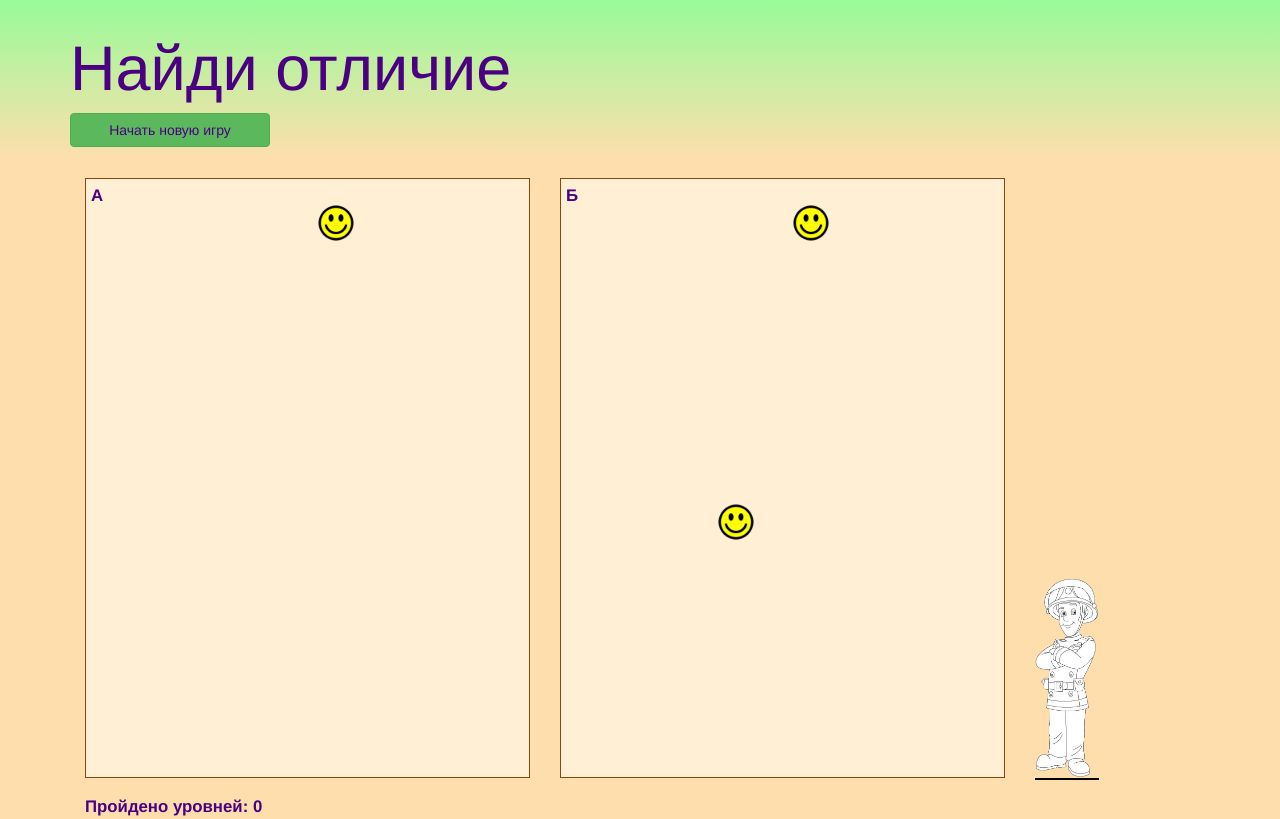
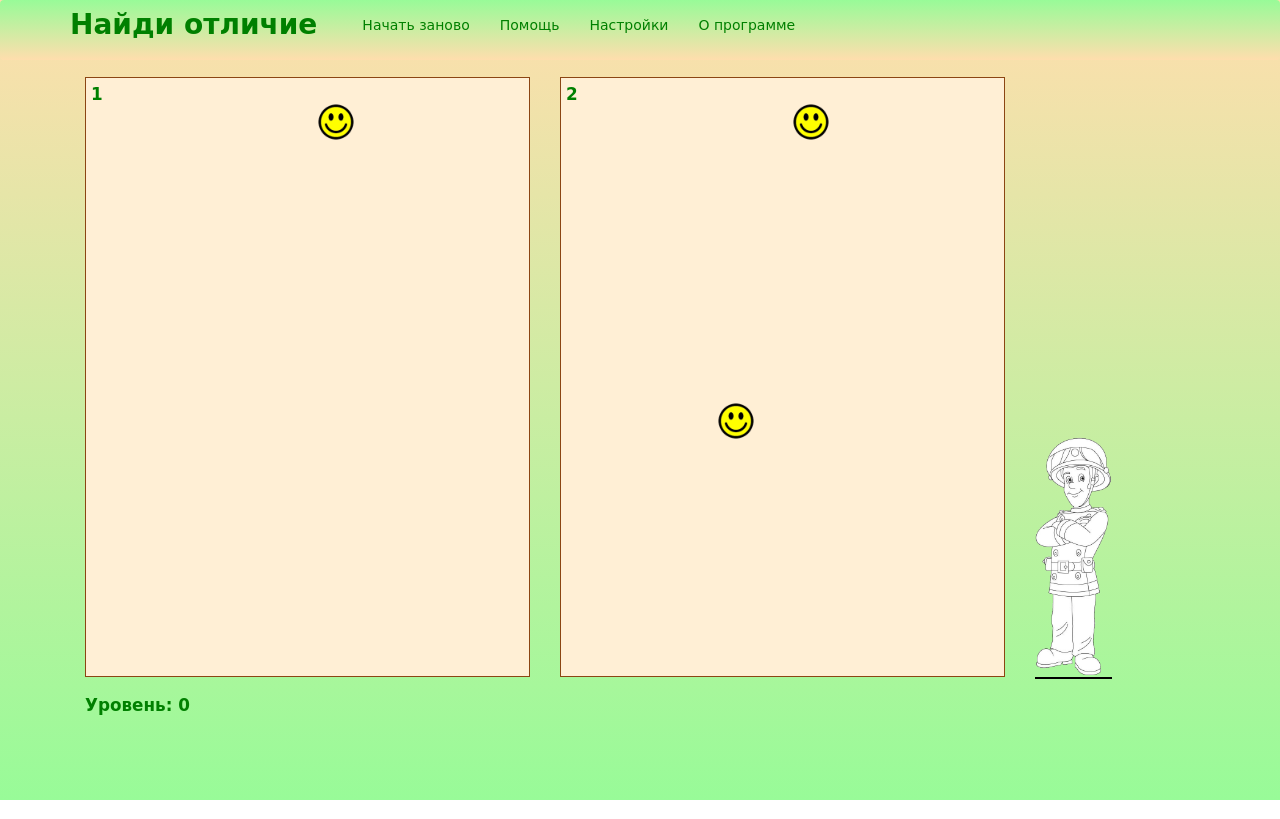
Before and after one commit to Dmitriy-Yarygin/smiles, a plain HTML site: page index.html in a window 1280 px wide. Drawn offline with nearby package versions, Linux system fonts and the light colour scheme.

Commit message:
Add help with sounds

```diff
--- a/css/style.css
+++ b/css/style.css
@@ -1,21 +1,28 @@
-body, .main{
-  color: indigo;
+body {
+    height: 100vh;
+    min-width: 320px;
+    font-family: cursive;
+    color: green;
+    background: PaleGreen;
+    background: linear-gradient( to top, PaleGreen, NavajoWhite);
+}
+.myMenu {
   background: NavajoWhite;
+  background: linear-gradient( to bottom, PaleGreen, NavajoWhite);
 }
-.jumbotron {
-    margin: 0;
-    padding: 1em;
-    min-width: 320px;
-    background: PapayaWhip;
-    background: linear-gradient( to bottom, PaleGreen, NavajoWhite);
+.navbar {
+  border: 0;
 }
-.btn-center {
-  color: inherit;
-  min-width: 200px;
+.navbar-default .navbar-brand,
+.navbar-default .navbar-brand:hover,
+.navbar-default .navbar-nav>li>a {
+    color: green;
 }
-.main{
-  min-width: 320px;
+.navbar-default .navbar-brand {
+  font-size: 200%;
+  font-weight: 600;
 }
+
 .main>div{
   margin-top: 1em;
   font-weight: bold;
@@ -28,12 +35,6 @@ body, .main{
   background: PapayaWhip;
   height: 300px;
 }
-.statueOnPedestal {
-}
-.statue {
-  height: 200px;
-  /*width: 150px;*/
-}
 .pedestal{
   display:flex;
   justify-content: center;
@@ -42,10 +43,13 @@ body, .main{
   background: green;
 }
 
-@media (min-width: 992px) /* Разрешение более 992px включительно*/
+@media (min-width: 768px) /* Разрешение более 768px включительно*/
 {
   .div1, .div2, .result  {
-    height: 450px;
+    height: 300px;
+  }
+  .statue {
+    height: 150px;
   }
   .result {
     position: relative;
@@ -54,10 +58,28 @@ body, .main{
     position: absolute;
     bottom: 0;
   }
+  .countInPedestal {
+    color: NavajoWhite;
+  }
+}
+@media (min-width: 992px) /* Разрешение более 992px включительно*/
+{
+  .navbar {
+    margin-bottom: 0;
+  }
+  .div1, .div2, .result  {
+    height: 450px;
+  }
+  .statue {
+    height: 180px;
+  }
 }
 @media (min-width: 1200px) /* Разрешение более 1200px включительно*/
 {
   .div1, .div2, .result  {
     height: 600px;
   }
+  .statue {
+    height: 240px;
+  }
 }
--- a/index.html
+++ b/index.html
@@ -6,40 +6,81 @@
   <meta name="viewport" content="width=device-width, initial-scale=1">
   <title>smiles</title>
   <link rel='stylesheet prefetch' href='https://cdnjs.cloudflare.com/ajax/libs/twitter-bootstrap/3.3.7/css/bootstrap.min.css'>
-  <link rel='stylesheet prefetch' href='https://dmitriy-yarygin.github.io/TestingBootstrap/css/font-awesome.min.css'>
   <link rel="stylesheet" href="css/style.css">
 </head>
 
 <body>
-  <header class='jumbotron'>
+
+  <nav class='navbar navbar-default myMenu '>
     <div class='container'>
-      <h1 class=''> Найди отличие</h1>
-      <button class='btn btn-success btn-center'
-              onclick='newGame()'>Начать новую игру
-      </button>
+      <div class="navbar-header">
+        <p class='navbar-brand'> Найди отличие </p>
+        <button type='button' class="navbar-toggle" data-toggle='collapse' data-target='.navbar-collapse'>
+          <span class='sr-only'> Toggle navigation</span>
+          <span class='icon-bar'></span>
+          <span class='icon-bar'></span>
+          <span class='icon-bar'></span>
+        </button>
+      </div>
+      <ul class='nav navbar-nav collapse navbar-collapse'>
+        <li><a onclick="newGame();">Начать заново</a></li>
+        <li><a data-toggle="modal" data-target="#help">Помощь</a></li>
+        <li><a href='#' onclick="">Настройки</a></li>
+        <li><a href='#'onclick="">О программе</a></li>
+      </ul>
     </div>
-  </header>
+  </nav>
+
+
+  <div id="help" class="modal fade" role="dialog">
+    <div class="modal-dialog">
+      <div class="modal-content">
+
+        <div class="modal-header">
+          <button type="button" class="close" data-dismiss="modal">&times;</button>
+          <h4 class="modal-title">Помощь </h4>
+        </div>
+
+        <div class="modal-body">
+          <p>На экране расположены две "картинки" в которых появляются улыбки.
+            Для того чтобы перейти на следующий уровень, надо найти и нажать улыбку из-за которой "картинки" отличаются.</p>
+          <p>Количество уровней можно задать в настройках игры.</p>
+          <p>Звук можно отключить в настройках игры.</p>
+        </div>
+
+        <div class="modal-footer">
+          <button type="button" class="btn btn-success" onclick="playSound('help');">Повторить</button>
+          <button type="button" class="btn btn-default" data-dismiss="modal">Закрыть</button>
+        </div>
+
+      </div>
+    </div>
+  </div>
 
   <div class='main container'>
-    <div class='col-xs-12 col-sm-6 col-md-5'>
-      <div class='div1'> А </div>
+    <div class='col-xs-12 col-sm-5 col-md-5'>
+      <div class='div1'> 1 </div>
     </div>
-    <div class='col-xs-12 col-sm-6 col-md-5'>
-      <div class='div2'> Б </div>
+    <div class='col-xs-12 col-sm-5 col-md-5'>
+      <div class='div2'> 2 </div>
     </div>
 
-    <div class='col-xs-12 col-sm-12 col-md-2 result'>
-      <div class='statueOnPedestal hidden-xs hidden-sm'>
-        <img class='statue' src="img/sam.png"/>
+    <div class='col-xs-12 col-sm-2 col-md-2 result  hidden-xs'>
+      <div class='statueOnPedestal '>
+        <img class='statue' src="img/sam.png"
+              ondblclick="playSound( 'hello' );playSoundAfter( 'help' );" />
         <div class='pedestal'>
-          <b></b>
+          <b class='countInPedestal'></b>
         </div>
       </div>
     </div>
 
-    <div class='col-xs-12'> Пройдено уровней: <span id='levelsCount'> 0 </span> </div>
+    <div class='col-xs-12 levelTextDiv'> Уровень: <span id='level'> 0 </span> </div>
 
   </div>
+  <footer></footer>
+
+  <audio src="sound/hello.mp3" autoplay></audio>
 
   <script src='https://cdnjs.cloudflare.com/ajax/libs/jquery/3.1.0/jquery.min.js'></script>
   <script src='https://cdnjs.cloudflare.com/ajax/libs/twitter-bootstrap/3.3.7/js/bootstrap.min.js'></script>
--- a/js/index.js
+++ b/js/index.js
@@ -1,18 +1,34 @@
-var count,
-    maxLevel = 10;
+var level=0,
+    maxLevel = 3,
+    gameIsOver = false;
+
+window.onload = function() {
+  playSoundAfter( 'help' );
+};
+window.onresize = fnResize;
 newGame();
+
+$('#help').on('show.bs.modal', function(){ playSound( 'help' ); } );
+
+$('#help').on('hide.bs.modal', function(){ playSound( '' ); } );
 /******************************************************************************************************/
 /******************************************************************************************************/
 function newGame() {
-  count = 0;
-  nextTurn();
+  gameIsOver = false;
+  document.querySelector('#level').innerHTML = level = 0;
+  pedestalGrow( level );
+  generateSmiles();
 }
 /******************************************************************************************************/
 function nextTurn() {
-  pedestalGrow( count );
-  document.querySelector('#levelsCount').innerHTML = count;
-  if ( count >= maxLevel) {
-    alert('Победа!');
+  if (gameIsOver) return;
+  level++;
+  playSound( 'right' );
+  pedestalGrow( level );
+  document.querySelector('#level').innerHTML = level;
+  if ( level >= maxLevel) {
+    gameIsOver = true;
+    setTimeout( function(){alert('Победа!');}, 100 );
   } else {
     console.log(" You are right ! ");
     generateSmiles();
@@ -20,12 +36,13 @@ function nextTurn() {
 }
 /******************************************************************************************************/
 function generateSmiles() {
-  var i, elem,
+  var elem,
+      i = level+1,
       board1 =  document.querySelector('.div1'),
       board2 =  document.querySelector('.div2');
   while ( elem = board1.lastElementChild ) {  board1.removeChild(elem) }
   while ( elem = board2.lastElementChild ) {  board2.removeChild(elem) }
-  for ( i = ++count; i--; ) {
+  for ( ; i--; ) {
     elem = make1Smile();
     board1.appendChild( elem );
     board2.appendChild( elem.cloneNode() );
@@ -45,17 +62,50 @@ function make1Smile() {
   return elem;
 }
 /******************************************************************************************************/
-function pedestalGrow(h) {
-  var statueOnPedestal = document.querySelector('.statueOnPedestal'),
+function pedestalGrow(level) {
+  var countInPedestal = document.querySelector('.countInPedestal');
+  if (level) {
+    countInPedestal.innerHTML = level;
+  } else {
+    countInPedestal.innerHTML = '';
+  }
+  fnResize();
+}
+/*****************************************************************************************************/
+function fnResize() {
+  var divHeight = document.querySelector('.div1').offsetHeight,
+      statueHeight = document.querySelector('.statue').offsetHeight,
       pedestal = document.querySelector('.pedestal'),
-      h = Math.floor( h*400/maxLevel );
-  if (count) {
-    pedestal.firstElementChild.innerHTML = count;
-  } else {
-    pedestal.firstElementChild.innerHTML = '';
-  }
-  statueOnPedestal.style.height = h + 200 +'px';
+      h = Math.floor( level/maxLevel * ( divHeight - statueHeight + 50 ) );
+  console.log( 'LEVEL='+level+ 'divHeight=' + divHeight + ' statueHeight=' + statueHeight + ' h=' + h             );
+  document.querySelector('.statueOnPedestal').style.height = h + statueHeight +'px';
   pedestal.style.height = h + 'px';
 }
+/*****************************************************************************************************/
+function playSoundAfter(fileName) {
+  var a = document.querySelector("audio");
+  if ( a.ended ) {
+    playSound(fileName);
+  } else {
+    soundTimer = setTimeout(function() { playSoundAfter(fileName) }, 100);
+  }
+}
 /******************************************************************************************************/
+function playSound(fileName) {
+  clearTimeout(soundTimer);
+  var mySrc = '';
+  if (fileName) mySrc = "sound/"+fileName+".mp3";
+  document.querySelector("audio").setAttribute( "src", mySrc );
+}
 /******************************************************************************************************/
+function playYoutube(start, end) {
+   var mySrc = "https://www.youtube.com/embed/ybt2jhCQ3lA?controls=0&showinfo=0&iv_load_policy=3&modestbranding=1&fs=0&rel=0&autoplay=0&start="+start;
+   if (end) mySrc += "&end="+end;
+   document.querySelector("iframe").setAttribute( "src", mySrc );
+}
+/******************************************************************************************************/
+function stopYoutube() {
+   clearTimeout(videoTimer);
+   $('#youWinModal iframe').removeAttr('src');
+}
+/******************************************************************************************************/
```
Also changed, not shown: 3 other files.
